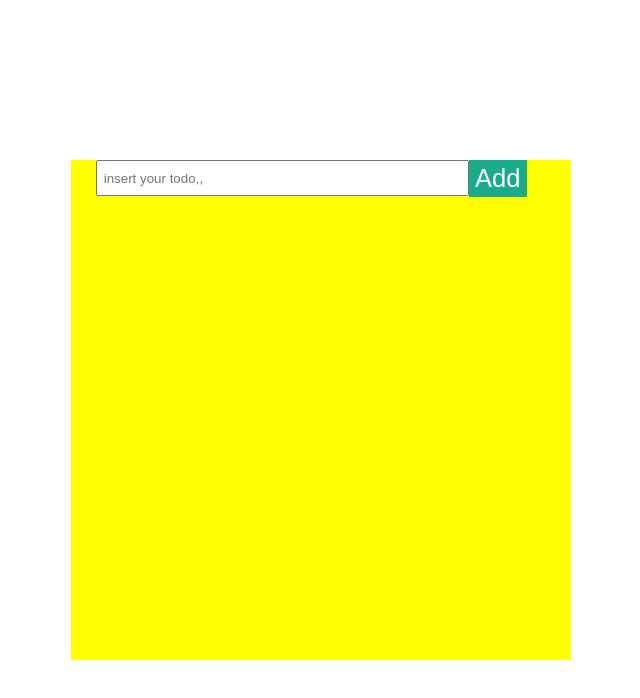
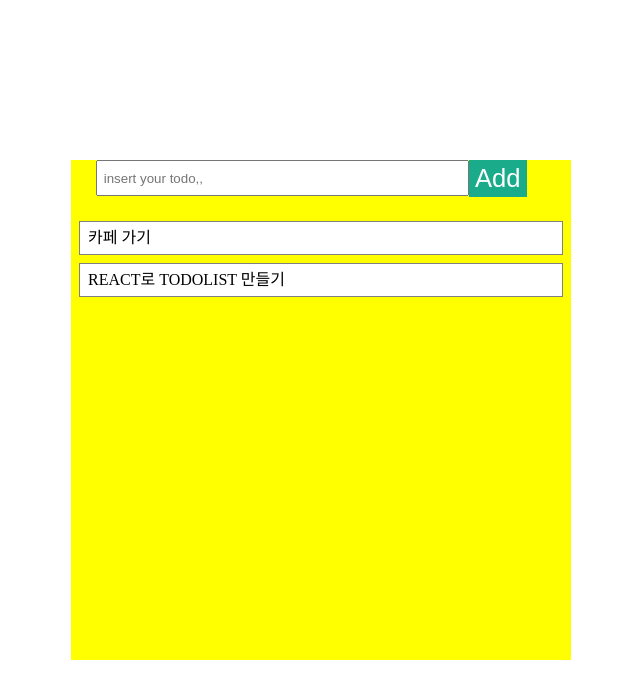
Before and after one commit to leehosu/TodoList_REACT, a React (Create React App) app in the folder todo/: page / in a window 1280 px wide. Shown: the top 698 px of the page, without its empty margins (319-959 px from the left). Built offline with nearby package versions, Linux system fonts and the light colour scheme.

Commit message:
Save the input text as array and print list

```diff
--- a/todo/src/App.js
+++ b/todo/src/App.js
@@ -1,17 +1,41 @@
 import React, { Component } from 'react';
 import TodoForm from './components/TodoForm.js';
+import TodoList from './components/TodoList.js';
 import './_App.scss';
 
 class App extends Component{
 
+    id = 0
+    state = {
+        init: [
+        {
+            id : this.id++,
+            todo : '카페 가기'
+        },
+        {
+            id : this.id ++,
+            todo : 'REACT로 TODOLIST 만들기'
+        }
+        ]
+    };
+
     handleCreate = (e) => {
+        const { init } = this.state;
+        this.setState({
+            init : init.concat({
+                id : this.id ++,
+                ...e
+            })
+        })
         console.log(e);
     }
 
-    render(){
+    render(){// eslint-disable-next-line
+        const { init } = this.state;
         return(
             <div className = "App">
                 <TodoForm onCreate = {this.handleCreate} />
+                <TodoList data = {this.state.init} />
             </div>
         )
     }
--- /dev/null
+++ b/todo/src/components/TodoInfo.js
@@ -0,0 +1,24 @@
+import React, { Component } from 'react';
+import './_TodoInfo.scss';
+
+class TodoInfo extends Component{
+
+    static defultProps = {
+        todoInfo : {
+            id : 0,
+            todo : '입력된 값 없음'
+        }
+    }
+    render() {
+
+        const { todo } = this.props.todoInfo;
+
+        return (
+            <div className = "App-main">
+               <div> {todo} </div>
+            </div>
+        )
+    }
+}
+
+export default TodoInfo;
--- /dev/null
+++ b/todo/src/components/_TodoInfo.scss
@@ -0,0 +1,6 @@
+.App-main{
+    border: 0.5px solid gray;
+    padding: 8px;
+    margin: 8px;
+    background-color: white;
+}
--- a/todo/src/components/todoList.js
+++ b/todo/src/components/todoList.js
@@ -0,0 +1,21 @@
+import React, { Component } from 'react';
+import TodoInfo from './TodoInfo';
+
+class TodoList extends Component{
+    static defaultProps ={
+        data : []
+    };
+    render(){
+
+        const { data } = this.props;
+        const list = data.map(
+            todoInfo => (<TodoInfo key = {todoInfo.id} todoInfo = {todoInfo} />)
+        )
+        return(
+            <div>
+                {list}
+            </div>
+        )
+    }
+}
+export default TodoList;
```
Also changed, not shown: todo/src/components/todoFunc.js (deleted).
